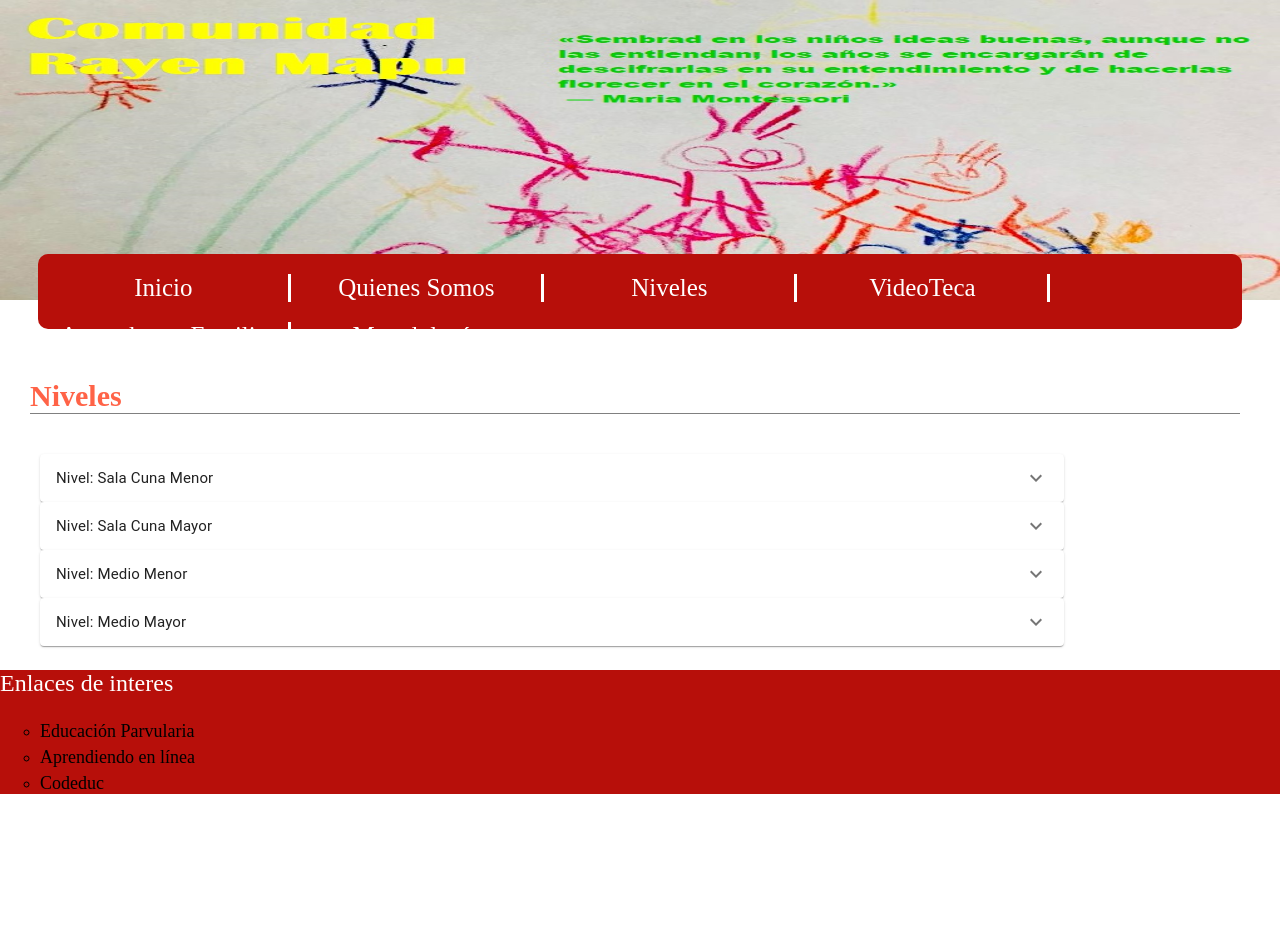
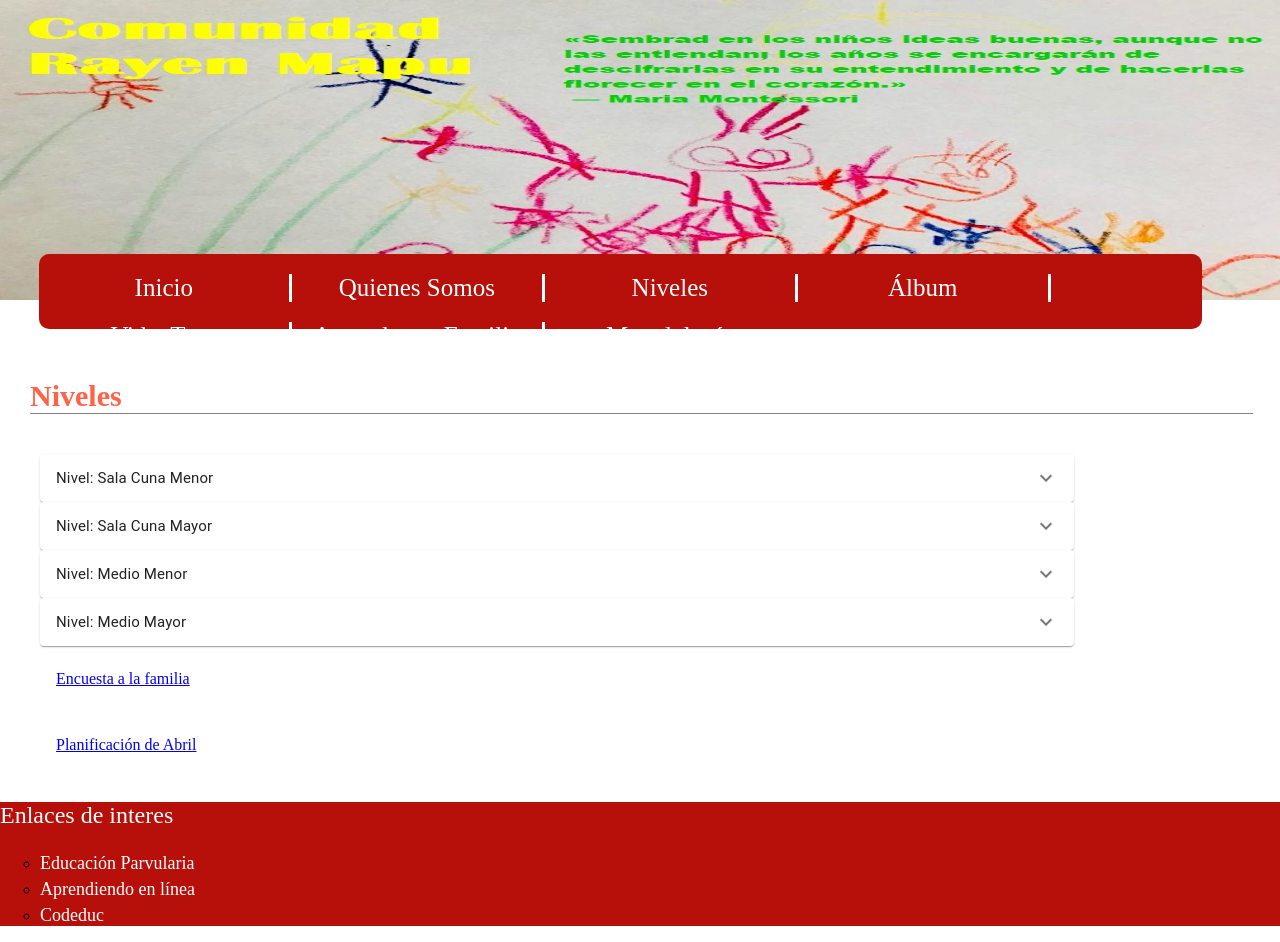
Before and after one commit to Pablohack/rayenmapucomunidad, a React (Create React App) app: page /niveles in a window 1280 px wide. Shown: the top 942 px of the page. Before the commit the page ends 810 px from the top, so only its background shows below. Built offline with nearby package versions, Linux system fonts and the light colour scheme.

Commit message:
modification status

```diff
--- a/package.json
+++ b/package.json
@@ -18,9 +18,11 @@
     "express": "^4.17.1",
     "express-favicon": "^2.0.1",
     "history": "^4.10.1",
+    "node-sass": "^4.14.1",
     "path": "^0.12.7",
     "react": "^16.13.1",
     "react-dom": "^16.13.1",
+    "react-instagram-embed": "^1.5.0",
     "react-player": "^2.1.0",
     "react-redux": "^7.2.0",
     "react-router": "^5.1.2",
--- a/public/index.html
+++ b/public/index.html
@@ -26,7 +26,7 @@
     -->
     <title>Comunidad Rayen Mapu</title>
   </head>
-  <body style="margin: 0px;">
+  <body style="margin: 0px; width: 101%;">
     <noscript>You need to enable JavaScript to run this app.</noscript>
     <div id="root"></div>
     <!--
--- a/src/components/banner/menuTop.tsx
+++ b/src/components/banner/menuTop.tsx
@@ -1,7 +1,7 @@
 import React from "react";
 import { Box, Grid } from "@material-ui/core";
 import { Link } from "react-router-dom";
-import "../style/banner.css";
+import "../style/banner.scss";
 export default function MenuTop() {
   return (
     <Box className="menuBody">
@@ -19,6 +19,11 @@ export default function MenuTop() {
         <div className="menuOption borderRight">
           <Link to="/niveles" className="textMenu">
             Niveles
+          </Link>
+        </div>
+        <div className="menuOption borderRight">
+          <Link to="/image" className="textMenu">
+            Álbum
           </Link>
         </div>
         <div className="menuOption borderRight">
--- /dev/null
+++ b/src/components/image-activity/activity-image.tsx
@@ -0,0 +1,98 @@
+import React from "react";
+import InstagramEmbed from "react-instagram-embed";
+import { Grid } from "@material-ui/core";
+
+export default function ActivityImage() {
+  const styles = {
+    margin: "30px",
+  };
+  return (
+    <Grid
+      container
+      direction="row"
+      justify="flex-start"
+      alignItems="flex-start"
+    >
+      <div style={styles}>
+        <InstagramEmbed
+          url="https://www.instagram.com/p/CB4JX6kheUM/"
+          maxWidth={320}
+          hideCaption={false}
+          containerTagName="div"
+          protocol=""
+          injectScript
+        />
+      </div>
+      <div style={styles}>
+        <InstagramEmbed
+          url="https://www.instagram.com/p/CB4j1e3hk6c/"
+          maxWidth={320}
+          hideCaption={false}
+          containerTagName="div"
+          protocol=""
+          injectScript
+        />
+      </div>
+      <div style={styles}>
+        <InstagramEmbed
+          url="https://www.instagram.com/p/CB4jp7phhpH/"
+          maxWidth={320}
+          hideCaption={false}
+          containerTagName="div"
+          protocol=""
+          injectScript
+        />
+      </div>
+      <div style={styles}>
+        <InstagramEmbed
+          url="https://www.instagram.com/p/CB4jM4xh1-p/"
+          maxWidth={320}
+          hideCaption={false}
+          containerTagName="div"
+          protocol=""
+          injectScript
+        />
+      </div>
+      <div style={styles}>
+        <InstagramEmbed
+          url="https://www.instagram.com/p/CB4i-tchoCo/"
+          maxWidth={320}
+          hideCaption={false}
+          containerTagName="div"
+          protocol=""
+          injectScript
+        />
+      </div>
+      <div style={styles}>
+        <InstagramEmbed
+          url="https://www.instagram.com/p/CB4gm1EhMBH/"
+          maxWidth={320}
+          hideCaption={false}
+          containerTagName="div"
+          protocol=""
+          injectScript
+        />
+      </div>
+      <div style={styles}>
+        <InstagramEmbed
+          url="https://www.instagram.com/p/CB4gK-2Bq_h/"
+          maxWidth={320}
+          hideCaption={false}
+          containerTagName="div"
+          protocol=""
+          injectScript
+        />
+      </div>
+      <div style={styles}>
+        <InstagramEmbed
+          url="https://www.instagram.com/p/CB4f0DtBDaL/"
+          maxWidth={320}
+          hideCaption={false}
+          containerTagName="div"
+          protocol=""
+          injectScript
+        />
+      </div>
+    </Grid>
+  );
+}
--- a/src/components/style/banner.css
+++ /dev/null
@@ -1,24 +0,0 @@
-.menuBody {
-  background-color: #b70f0a;
-  width: 94%;
-  height: 75px;
-  margin-left: 3%;
-  margin-right: 5%;
-  margin-top: -50px;
-  position: sticky;
-  border-radius: 10px;
-}
-.menuOption {
-  width: 250px;
-  text-align: center;
-  margin-top: 20px;
-}
-.borderRight {
-  border-right: white 3px solid;
-}
-.textMenu {
-  font-size: 25px;
-  color: white;
-  font-family: "Nunito Sans";
-  text-decoration: none;
-}
--- /dev/null
+++ b/src/components/style/banner.scss
@@ -0,0 +1,66 @@
+@import "./variables/variables.scss";
+
+.menuBody {
+  background-color: green;
+  width: 94%;
+  height: 75px;
+  margin-left: 3%;
+  margin-right: 5%;
+  margin-top: -50px;
+  position: sticky;
+  border-radius: 10px;
+  @include media-small {
+    background-color: #b70f0a;
+    width: 95%;
+    height: 75px;
+    margin-left: 3%;
+  }
+  @include media-medium {
+    background-color: #b70f0a;
+    width: 95%;
+    height: 75px;
+    margin-left: 3%;
+  }
+
+  @include media-large {
+    background-color: #b70f0a;
+    width: 90%;
+    height: 75px;
+    margin-left: 3%;
+  }
+  @include media-xlarge {
+    background-color: #b70f0a;
+    width: 92%;
+    height: 75px;
+    margin-left: 3%;
+  }
+}
+.menuOption {
+  width: 100px;
+  text-align: center;
+  margin-top: 20px;
+  @include media-medium {
+    width: 250px;
+    text-align: center;
+    margin-top: 20px;
+  }
+  @include media-large {
+    width: 250px;
+    text-align: center;
+    margin-top: 20px;
+  }
+  @include media-xlarge {
+    width: 250px;
+    text-align: center;
+    margin-top: 20px;
+  }
+}
+.borderRight {
+  border-right: white 3px solid;
+}
+.textMenu {
+  font-size: 25px;
+  color: white;
+  font-family: "Nunito Sans";
+  text-decoration: none;
+}
--- a/src/components/style/footer.css
+++ b/src/components/style/footer.css
@@ -1,24 +1,23 @@
-.containerFooter{
+.containerFooter {
   min-height: 100px;
   min-width: 100%;
-    margin:0;
+  margin: 0;
   background-color: #b70f0a;
 }
-.titleFooter{
+.titleFooter {
   font-family: "Nunito Sans";
   color: white;
   font-size: 24px;
 }
 
-.linkFooter{
+.linkFooter {
   font-size: 18px;
   font-family: "Nunito Sans";
-    color: black;
+  color: white;
   text-decoration: none;
   margin-bottom: 10px;
-
 }
-.list{
+.list {
   list-style-type: circle;
   margin-top: 5px;
 }
--- /dev/null
+++ b/src/components/style/variables/variables.scss
@@ -0,0 +1,28 @@
+@mixin media-xsmall {
+  @media (min-width: 425px) {
+    @content;
+  }
+}
+
+@mixin media-small {
+  @media (min-width: 0px) {
+    @content;
+  }
+}
+
+@mixin media-medium {
+  @media (min-width: 600px) {
+    @content;
+  }
+}
+
+@mixin media-large {
+  @media (min-width: 1280px) {
+    @content;
+  }
+}
+@mixin media-xlarge {
+  @media (min-width: 1920px) {
+    @content;
+  }
+}
--- a/src/containers/levels/levels.tsx
+++ b/src/containers/levels/levels.tsx
@@ -1,33 +1,31 @@
-import React from 'react';
-import { Box, Grid } from '@material-ui/core';
-import Accordion from '../../components/common/accordion'
-import { ITeacher } from '../Interfaces/Interfaces'
+import React from "react";
+import { Box, Grid, ListItem, ListItemText } from "@material-ui/core";
+import Accordion from "../../components/common/accordion";
+import { ITeacher } from "../Interfaces/Interfaces";
 export default function Levels() {
+  let SalaCunaMenor: ITeacher[] = [{ cargo: "", name: "" }];
+  SalaCunaMenor.push({ name: "Elizabeth Muñoz Aguero", cargo: "Educadora" });
+  SalaCunaMenor.push({ name: "Dominique Ruz", cargo: "Tecnico parvularia" });
+  SalaCunaMenor.push({ name: "Isabel Guajardo", cargo: "Tecnico parvularia" });
+  SalaCunaMenor.push({ name: "Olga Contreras", cargo: "Tecnico parvularia" });
 
-    let SalaCunaMenor: ITeacher[] = [{cargo:'',name:''}];
-    SalaCunaMenor.push({ name: 'Elizabeth Muñoz Aguero', cargo: "Educadora" });
-    SalaCunaMenor.push({ name: 'Dominique Ruz', cargo: "Tecnico parvularia" });
-    SalaCunaMenor.push({ name: 'Isabel Guajardo', cargo: "Tecnico parvularia" });
-    SalaCunaMenor.push({ name: 'Olga Contreras', cargo: "Tecnico parvularia" });
+  let SalaCunaMayor: ITeacher[] = [{ cargo: "", name: "" }];
+  SalaCunaMayor.push({ name: "Jéssica Jiménez Vega", cargo: "Educadora" });
+  SalaCunaMayor.push({ name: "Erika Gonzalez", cargo: "Tecnico parvularia" });
+  SalaCunaMayor.push({ name: "Katherine Iturra", cargo: "Tecnico parvularia" });
+  SalaCunaMayor.push({ name: "Valerie Orellana", cargo: "Tecnico parvularia" });
 
-    let SalaCunaMayor: ITeacher[] = [{cargo:'',name:''}];
-    SalaCunaMayor.push({ name: 'Jéssica Jiménez Vega', cargo: "Educadora" });
-    SalaCunaMayor.push({ name: 'Erika Gonzalez', cargo: "Tecnico parvularia" });
-    SalaCunaMayor.push({ name: 'Katherine Iturra', cargo: "Tecnico parvularia" });
-    SalaCunaMayor.push({ name: 'Valerie Orellana', cargo: "Tecnico parvularia" });
+  let MedioMenor: ITeacher[] = [{ cargo: "", name: "" }];
+  MedioMenor.push({ name: "Loreto Elgueda Uribe", cargo: "Educadora" });
+  MedioMenor.push({ name: "Evangelina Caceres", cargo: "Tecnico parvularia" });
+  MedioMenor.push({ name: "Carmen Palacios", cargo: "Tecnico parvularia" });
+  MedioMenor.push({ name: "Claudia Jara", cargo: "Tecnico parvularia" });
 
-    let MedioMenor: ITeacher[] = [{cargo:'',name:''}];
-    MedioMenor.push({ name: 'Loreto Elgueda Uribe', cargo: "Educadora" });
-    MedioMenor.push({ name: 'Evangelina Caceres', cargo: "Tecnico parvularia" });
-    MedioMenor.push({ name: 'Carmen Palacios', cargo: "Tecnico parvularia" });
-    MedioMenor.push({ name: 'Claudia Jara', cargo: "Tecnico parvularia" });
-
-
-    let MedioMayor: ITeacher[] = [{cargo:'',name:''}];
-    MedioMayor.push({name:'Claudia Alfaro Riquelme',cargo:"Educadora"});
-    MedioMayor.push({name:'Ninoska Garrido',cargo:"Tecnico parvularia"});
-    MedioMayor.push({name:'Romina Habach',cargo:"Tecnico parvularia"});
-    MedioMayor.push({ name: 'Fernanda Parra', cargo: "Tecnico parvularia" });
+  let MedioMayor: ITeacher[] = [{ cargo: "", name: "" }];
+  MedioMayor.push({ name: "Claudia Alfaro Riquelme", cargo: "Educadora" });
+  MedioMayor.push({ name: "Ninoska Garrido", cargo: "Tecnico parvularia" });
+  MedioMayor.push({ name: "Romina Habach", cargo: "Tecnico parvularia" });
+  MedioMayor.push({ name: "Fernanda Parra", cargo: "Tecnico parvularia" });
 
   return (
     <Box>
@@ -37,14 +35,57 @@ export default function Levels() {
       <Box className="spaceWork">
         {/* <Accordion data={v} level="Sala Cuna Menor"  ></Accordion>
                 <Accordion data={v} level="Sala Cuna Mayor" ></Accordion> */}
-                <Accordion data={SalaCunaMenor} level="Sala Cuna Menor" link="//drive.google.com/drive/folders/1-IwZ0iPSd1qnDuJ7W6jqnO9htwZOyckB" ></Accordion>
-                <Accordion data={SalaCunaMayor} level="Sala Cuna Mayor" link="//drive.google.com/drive/folders/1OC2py0RY3InRP-YhEP7bBL9et7xsqG3s" ></Accordion>
-                <Accordion data={MedioMenor} level="Medio Menor" link="//drive.google.com/drive/folders/1gLUADuE82pEAyhkK_HDL2x1e3qHOgagG" ></Accordion>
-                <Accordion data={MedioMayor} level="Medio Mayor" link="//drive.google.com/drive/folders/1LPpeAX8T2FTqPP7r_HaIUepj4Ub9J6om"></Accordion>
-
-                {/* <Grid container direction="row" justify="flex-start" alignItems="center">
-
-            </Grid> */}
+        <Accordion
+          data={SalaCunaMenor}
+          level="Sala Cuna Menor"
+          linkInterview="//docs.google.com/forms/d/1wkCdRQjG3SqkYGmHyuB0MZp8JiN9M3WZl-JPA4xOP_c/"
+          link="//drive.google.com/drive/folders/1-IwZ0iPSd1qnDuJ7W6jqnO9htwZOyckB"
+        ></Accordion>
+        <Accordion
+          data={SalaCunaMayor}
+          level="Sala Cuna Mayor"
+          linkInterview="//docs.google.com/forms/d/1r8u4wk2NdyovlZDbWhkbrbzv8OK5UXFrwMsrtnDSCJs/edit"
+          link="//drive.google.com/drive/folders/1OC2py0RY3InRP-YhEP7bBL9et7xsqG3s"
+        ></Accordion>
+        <Accordion
+          data={MedioMenor}
+          level="Medio Menor"
+          linkInterview="//docs.google.com/forms/d/1zkDYHgzIcu09lGWw7uEftN5pJlLXXN7tmfzgrYTUR1Q/edit"
+          link="//drive.google.com/drive/folders/1gLUADuE82pEAyhkK_HDL2x1e3qHOgagG"
+        ></Accordion>
+        <Accordion
+          data={MedioMayor}
+          level="Medio Mayor"
+          linkInterview="//docs.google.com/forms/d/1ET1HirMJCECv3BpKm5Xa9ZBzHjxW_QHk-vRteZ-JWXg"
+          link="//drive.google.com/drive/folders/1LPpeAX8T2FTqPP7r_HaIUepj4Ub9J6om"
+        ></Accordion>
+        <Grid
+          container
+          direction="row"
+          justify="flex-start"
+          alignItems="center"
+        >
+          <ListItem button>
+            <p>
+              <a
+                href="//docs.google.com/forms/d/1IPbrETr58l5-YH30_dvi_tHoeiyoKaEZ86C45JVIm9E/viewform?edit_requested=true"
+                target="_blank"
+              >
+                Encuesta a la familia
+              </a>
+            </p>
+          </ListItem>
+          <ListItem button>
+            <p>
+              <a
+                href="//docs.google.com/document/d/1Q4uXxhopYCpQ36cUTQVoT14WZRJAinEne5L6c7xSAvU/"
+                target="_blank"
+              >
+                Planificación de Abril
+              </a>
+            </p>
+          </ListItem>
+        </Grid>
       </Box>
     </Box>
   );
--- a/src/routes/routes-switch.tsx
+++ b/src/routes/routes-switch.tsx
@@ -1,16 +1,16 @@
-
-import React from 'react';
-import { Switch, Router, Redirect } from 'react-router';
-import PrivateRoute from './route-private';
-import Notices from '../containers/notice/notice'
-import AboutUs from '../containers/aboutus/aboutus'
-import Levels from '../containers/levels/levels'
-import EducationalMaterial from '../containers/levels/educational'
-import ParentCenters from '../containers/parentcenter/parentcenter'
-import Methodology from '../containers/methodology/methodology'
-import VideoLayout from '../containers/videos/videoLayout';
-import Layout from '../containers/layout'
-import { BrowserRouter } from 'react-router-dom';
+import React from "react";
+import { Switch, Router, Redirect } from "react-router";
+import PrivateRoute from "./route-private";
+import Notices from "../containers/notice/notice";
+import AboutUs from "../containers/aboutus/aboutus";
+import Levels from "../containers/levels/levels";
+import EducationalMaterial from "../containers/levels/educational";
+import ParentCenters from "../containers/parentcenter/parentcenter";
+import Methodology from "../containers/methodology/methodology";
+import VideoLayout from "../containers/videos/videoLayout";
+import Layout from "../containers/layout";
+import ActivityImage from "../components/image-activity/activity-image";
+import { BrowserRouter } from "react-router-dom";
 
 interface AppProps {
   history: History;
@@ -19,18 +19,44 @@ interface AppProps {
 const RouteSwitch = ({ history }: AppProps): JSX.Element => {
   return (
     <BrowserRouter basename="">
-            <Layout >
-                <Switch >
+      <Layout>
+        <Switch>
+          <PrivateRoute exact path="/" component={Notices}></PrivateRoute>
+          <PrivateRoute
+            exact
+            path="/image"
+            component={ActivityImage}
+          ></PrivateRoute>
           <PrivateRoute exact path="/inicio" component={Notices}></PrivateRoute>
-                        <PrivateRoute exact path="/quienessomos" component={AboutUs}></PrivateRoute>
+          <PrivateRoute
+            exact
+            path="/quienessomos"
+            component={AboutUs}
+          ></PrivateRoute>
           <PrivateRoute exact path="/niveles" component={Levels}></PrivateRoute>
-                        <PrivateRoute exact path="/aprenderfamilia" component={ParentCenters}></PrivateRoute>
-                        <PrivateRoute exact path="/metodologia" component={Methodology}></PrivateRoute>
-                        <PrivateRoute exact path="/videos" component={VideoLayout}></PrivateRoute>
-                        <PrivateRoute exact path="/niveles/:nivel" component={EducationalMaterial}></PrivateRoute>
+          <PrivateRoute
+            exact
+            path="/aprenderfamilia"
+            component={ParentCenters}
+          ></PrivateRoute>
+          <PrivateRoute
+            exact
+            path="/metodologia"
+            component={Methodology}
+          ></PrivateRoute>
+          <PrivateRoute
+            exact
+            path="/videos"
+            component={VideoLayout}
+          ></PrivateRoute>
+          <PrivateRoute
+            exact
+            path="/niveles/:nivel"
+            component={EducationalMaterial}
+          ></PrivateRoute>
         </Switch>
       </Layout>
     </BrowserRouter>
   );
-}
+};
 export default RouteSwitch;
```
Also changed, not shown: src/components/common/accordion.tsx (+33 -21 lines), src/containers/Interfaces/Interfaces.ts (+8 -7 lines), 1 other file (tests, documents, lock files or other folders). Lines whose indentation alone changed are shown as unchanged.
